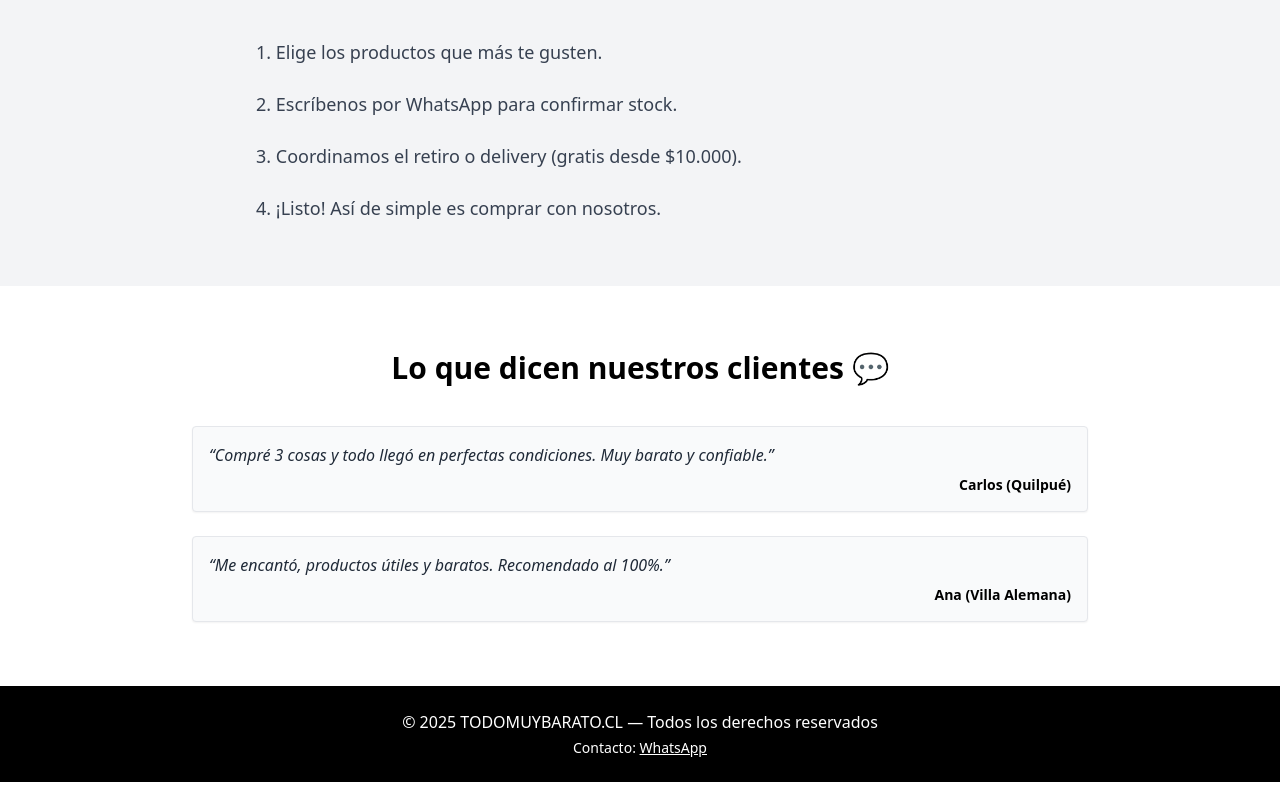
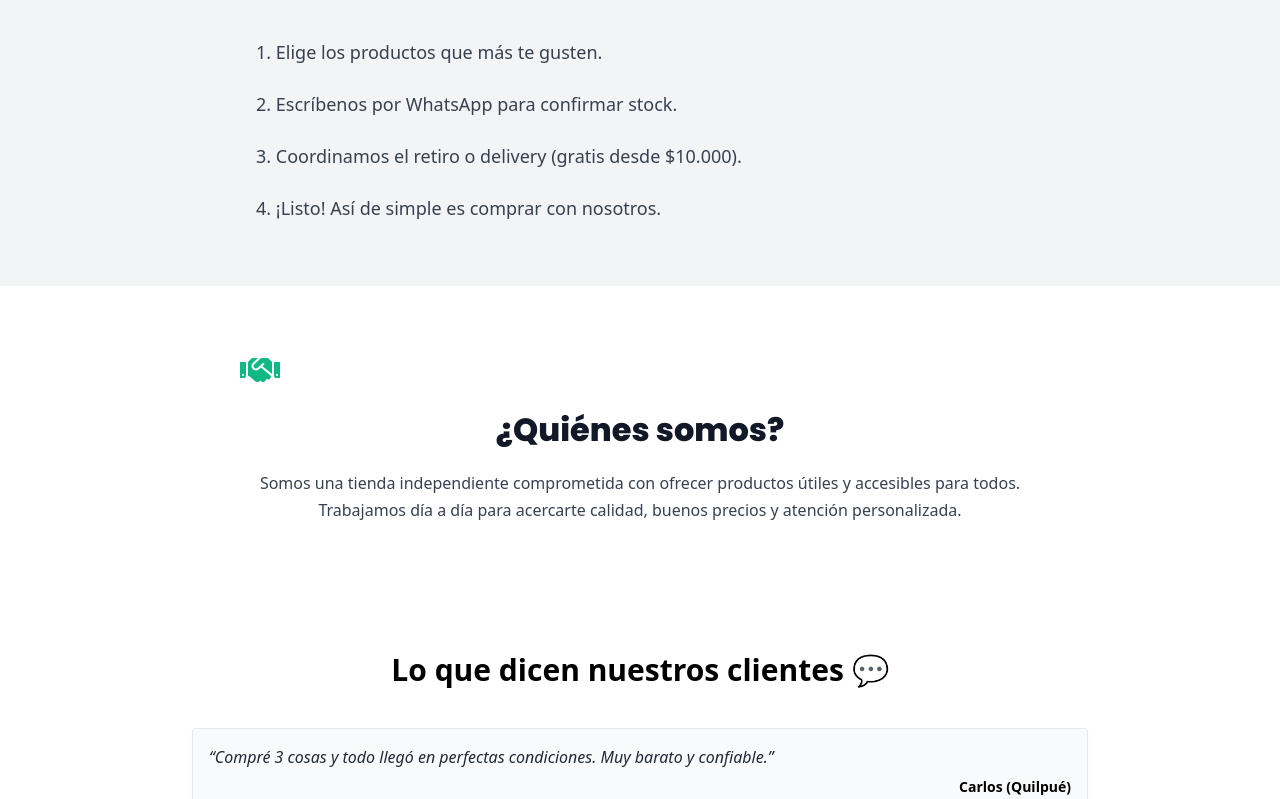
Before and after one commit to Marshelby/todomuybarato, a React (Vite) app: page / in a window 1280 px wide. Shown: the part 2001-2800 px from the top of the page. Built offline with nearby package versions, Linux system fonts and the light colour scheme.

Commit message:
🤝 ADD: Sección ¿Quiénes somos? integrada con estilo profesional

```diff
--- a/src/App.jsx
+++ b/src/App.jsx
@@ -4,6 +4,7 @@ import WaveSeparator from './components/WaveSeparator';
 import Ofertas from './components/Ofertas';
 import WaveSeparatorInvertido from './components/WaveSeparatorInvertido';
 import ComoComprar from './components/ComoComprar';
+import QuienesSomos from './components/QuienesSomos';
 import Testimonios from './components/Testimonios';
 import Footer from './components/Footer';
 
@@ -28,6 +29,10 @@ function App() {
         <ComoComprar />
       </div>
 
+      <div id="quienes">
+        <QuienesSomos />
+      </div>
+
       <div id="opiniones">
         <Testimonios />
       </div>
--- /dev/null
+++ b/src/components/QuienesSomos.css
@@ -0,0 +1,30 @@
+.quienes-section {
+  background-color: #ffffff;
+  padding: 4rem 1.5rem;
+  text-align: center;
+}
+
+.quienes-container {
+  max-width: 800px;
+  margin: 0 auto;
+}
+
+.quienes-icon {
+  font-size: 2.5rem;
+  color: #10b981;
+  margin-bottom: 1rem;
+}
+
+.quienes-title {
+  font-family: 'Poppins', sans-serif;
+  font-size: 2rem;
+  font-weight: 700;
+  margin-bottom: 1rem;
+  color: #111827;
+}
+
+.quienes-text {
+  font-size: 1rem;
+  color: #374151;
+  line-height: 1.7;
+}
--- /dev/null
+++ b/src/components/QuienesSomos.jsx
@@ -0,0 +1,18 @@
+import "./QuienesSomos.css";
+import { FaHandshake } from "react-icons/fa";
+
+function QuienesSomos() {
+  return (
+    <section className="quienes-section" id="quienes">
+      <div className="quienes-container">
+        <FaHandshake className="quienes-icon" />
+        <h2 className="quienes-title">¿Quiénes somos?</h2>
+        <p className="quienes-text">
+          Somos una tienda independiente comprometida con ofrecer productos útiles y accesibles para todos. Trabajamos día a día para acercarte calidad, buenos precios y atención personalizada.
+        </p>
+      </div>
+    </section>
+  );
+}
+
+export default QuienesSomos;
```
